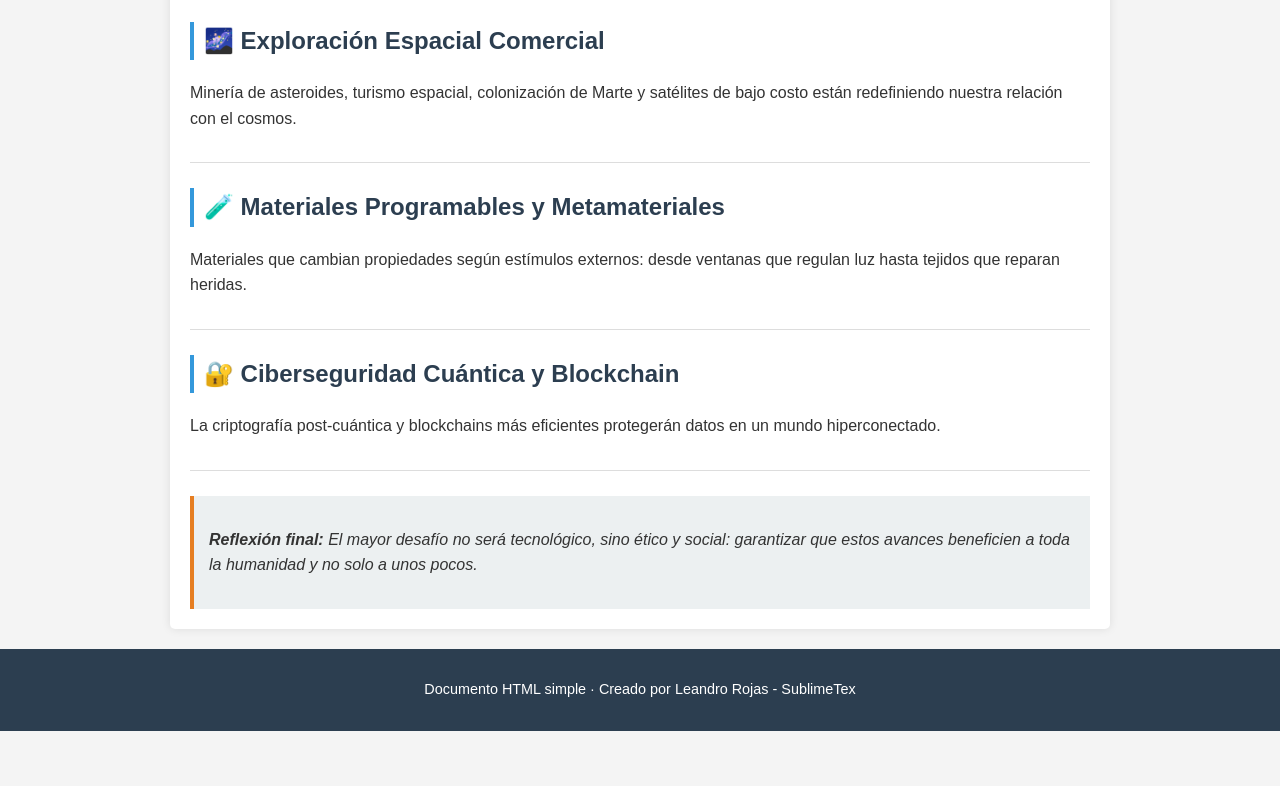
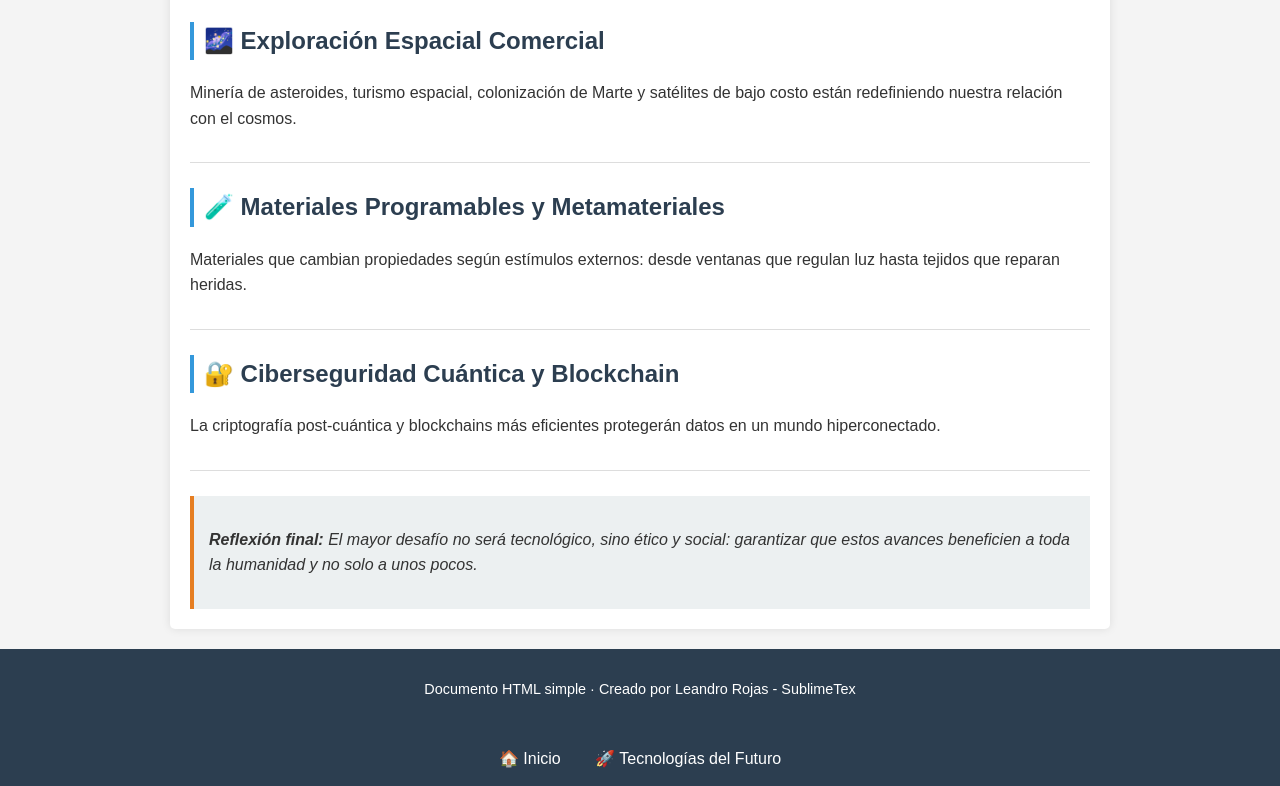
Before and after one commit to leandroh-collab/Tecnologias-Del-futuro, a plain HTML site: page index.html in a window 1280 px wide. Shown: the part 1331-2117 px from the top of the page. Before the commit the page ends 2062 px from the top, so only its background shows below. Drawn offline with Linux system fonts and the light colour scheme.

Commit message:
Update index.html

```diff
--- a/index.html
+++ b/index.html
@@ -141,4 +141,8 @@
     </footer>
 
 </body>
+    <nav style="text-align:center; padding: 15px; background: #2c3e50;">
+    <a href="index.html" style="color:white; margin: 0 15px; text-decoration:none;">🏠 Inicio</a>
+    <a href="tecnologias.html" style="color:white; margin: 0 15px; text-decoration:none;">🚀 Tecnologías del Futuro</a>
+</nav>
 </html>
```
